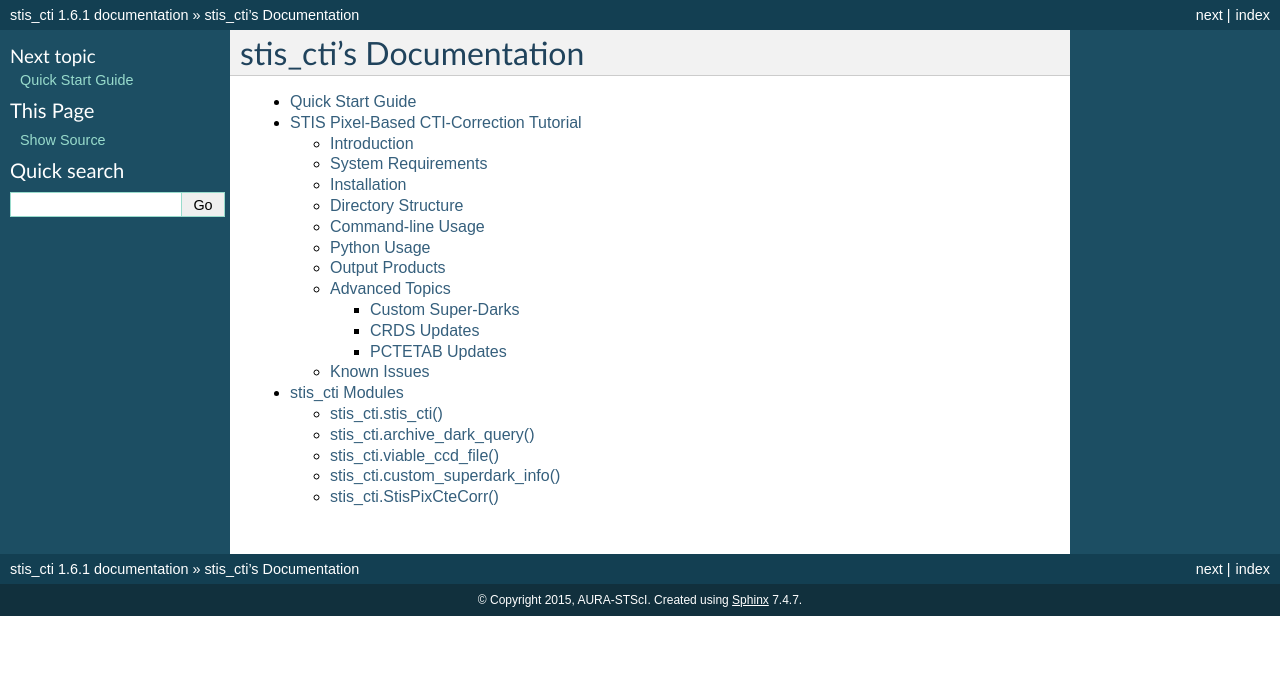
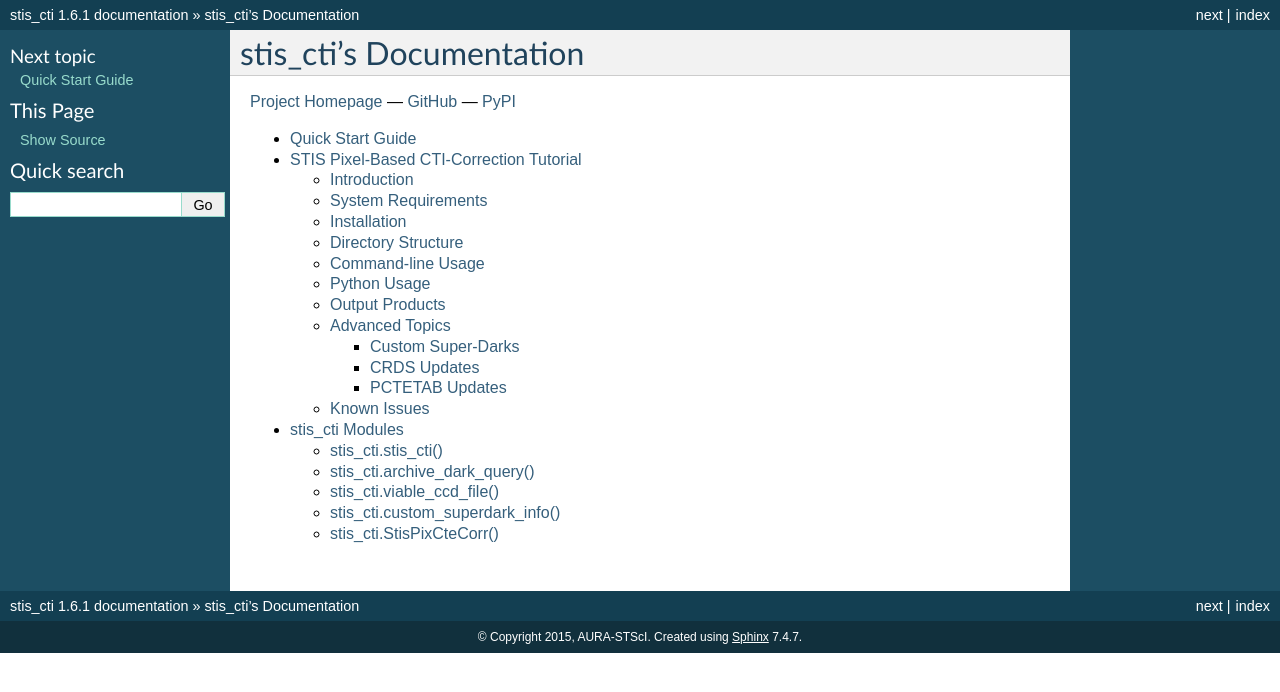
Before and after one commit to spacetelescope/stis_cti, a Sphinx documentation site: the page built from doc/index.rst, in a window 1280 px wide. Shown: the top 692 px of the page. Built offline with Sphinx 7.4.7, drawn with Linux system fonts in a browser that asks for light colours.

Commit message:
Added project links to docs.

```diff
--- a/doc/index.rst
+++ b/doc/index.rst
@@ -5,6 +5,11 @@
 
 stis_cti's Documentation
 ========================
+`Project Homepage`_ — `GitHub`_ — `PyPI`_
+
+.. _GitHub: https://github.com/spacetelescope/stis_cti
+.. _Project Homepage: https://www.stsci.edu/hst/instrumentation/stis/data-analysis-and-software-tools/pixel-based-cti
+.. _PyPI: https://pypi.org/project/stis-cti
 
 .. toctree::
    :maxdepth: 3
--- a/doc/readme.rst
+++ b/doc/readme.rst
@@ -1,6 +1,12 @@
 ========================================
 STIS Pixel-Based CTI-Correction Tutorial
 ========================================
+`Project Homepage`_ — `GitHub`_ — `PyPI`_
+
+.. _GitHub: https://github.com/spacetelescope/stis_cti
+.. _Project Homepage: https://www.stsci.edu/hst/instrumentation/stis/data-analysis-and-software-tools/pixel-based-cti
+.. _PyPI: https://pypi.org/project/stis-cti
+
 Please note that AURA/STScI is not responsible for any damage resulting from the use of
 this software.
 
```
